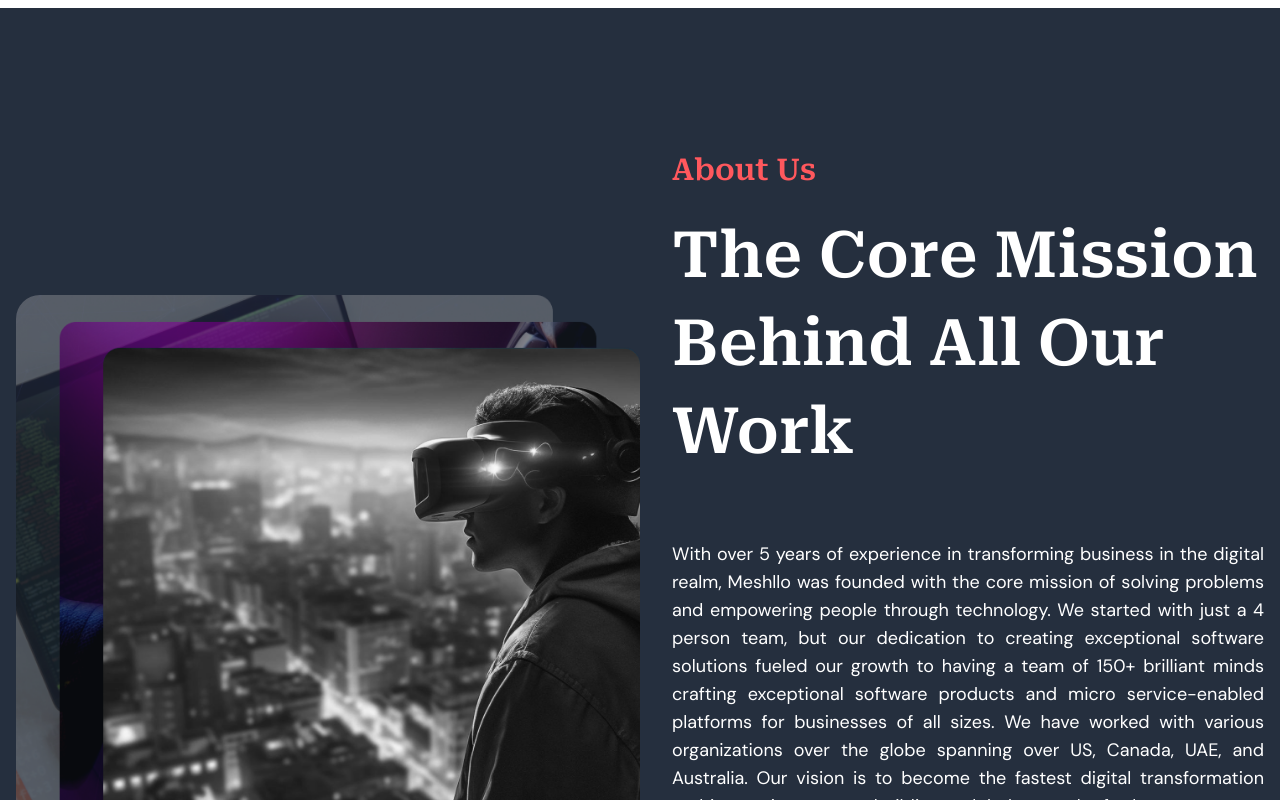
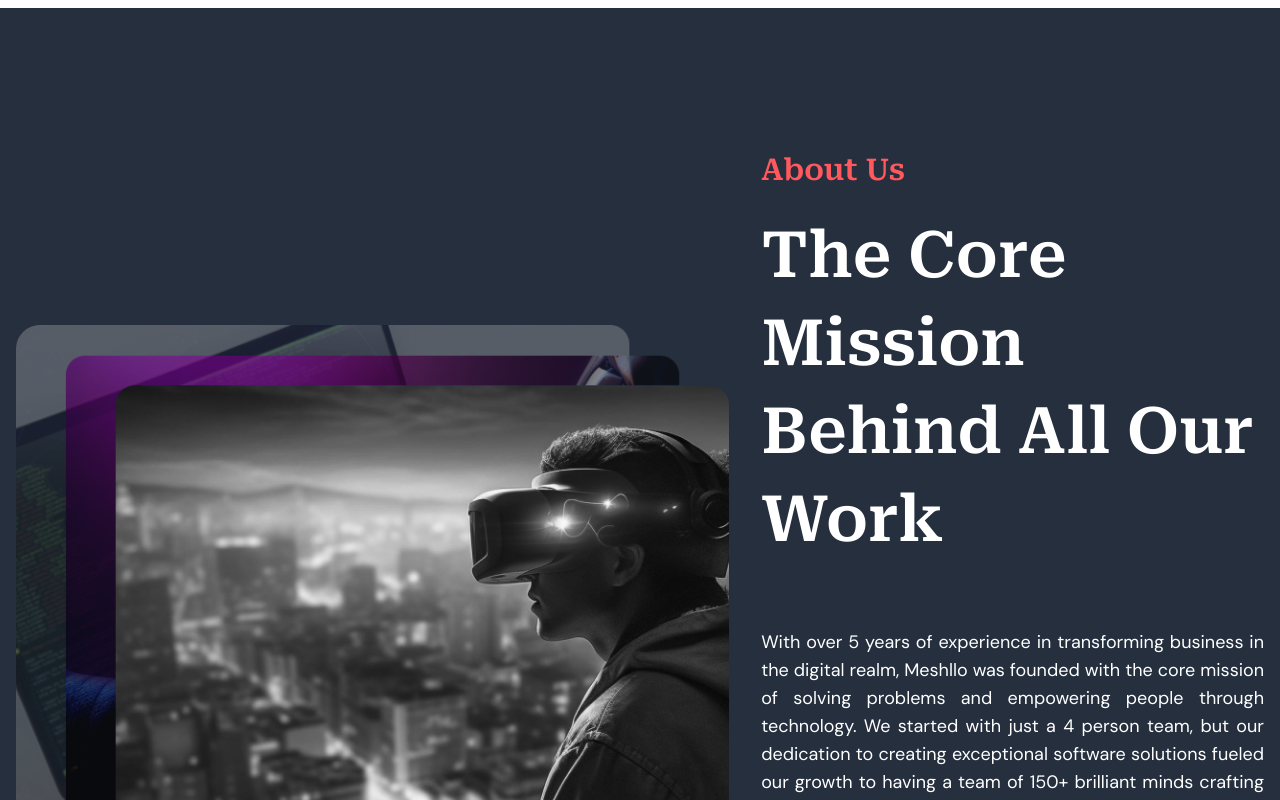
Before and after one commit to nazmuldipu/meshllo, a Next.js app: page / in a window 1280 px wide. Shown: the part 4928-5728 px from the top of the page. Built offline with nearby package versions, Linux system fonts and the light colour scheme; no server answers.

Commit message:
fix: some small changes

```diff
--- a/src/components/molecules/ServiceCard.tsx
+++ b/src/components/molecules/ServiceCard.tsx
@@ -29,7 +29,9 @@
               size={28}
               pathClassName="text-white"
             />
-            Want Quotation?
+            <span className="text-gradient text-xl font-medium">
+              Want Quotation?
+            </span>
           </div>
         </Link>
       </div>
--- a/src/components/templates/aboutUs.tsx
+++ b/src/components/templates/aboutUs.tsx
@@ -9,7 +9,7 @@
   return (
     <section className="bg-background text-white" id="about">
       <div className="relative max-w-screen-md lg:max-w-screen-lg xl:max-w-screen-xl mx-auto py-16 md:py-24 lg:py-32 xl:py-36">
-        <div className="grid md:grid-cols-2 px-4">
+        <div className="grid md:grid-cols-7 px-4">
           <div className={style["meshllo__about_image"]}>
             <Image
               className="rounded-3xl w-full"
@@ -19,7 +19,7 @@
               height={500}
             />
           </div>
-          <article className="pl-4 xl:pl-8">
+          <article className="pl-4 xl:pl-8 md:col-span-3">
             <SectionHeader
               title={data.title}
               subtitle={data.subtitle}
--- a/src/data/data.tsx
+++ b/src/data/data.tsx
@@ -83,6 +83,11 @@
           icon: "custom-software",
           title: "Custom Software Development",
           text: "We create diverse and complex software solutions for any business need. We will transform your ideas into reality from scratch.",
+        },
+        {
+          icon: "cloud",
+          title: "AI/ ML",
+          text: "Struggling with adoption, updates, or just running your cloud solutions?  We'll assure the best cloud services for you – AWS, Azure, GCP, you name it!",
         },
         {
           icon: "cloud",
--- a/src/styles/styles.module.css
+++ b/src/styles/styles.module.css
@@ -71,6 +71,9 @@
   .meshllo__hero_image {
     min-width: 37vw;
     min-height: 40vw;
+  }
+  .meshllo__about_image {
+    grid-column: span 4 / span 4;
   }
 }
 @media screen and (min-width: 900px) {
```
